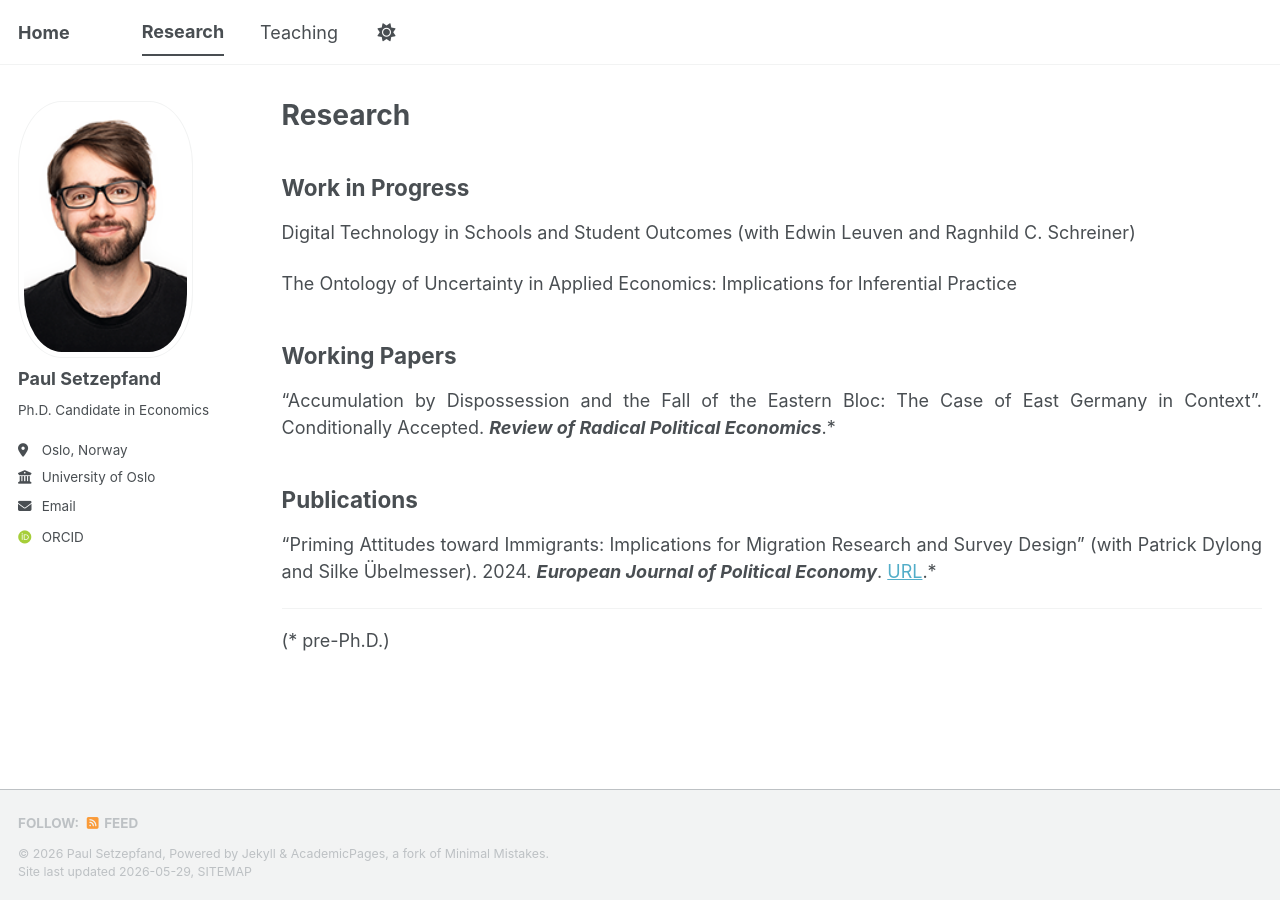
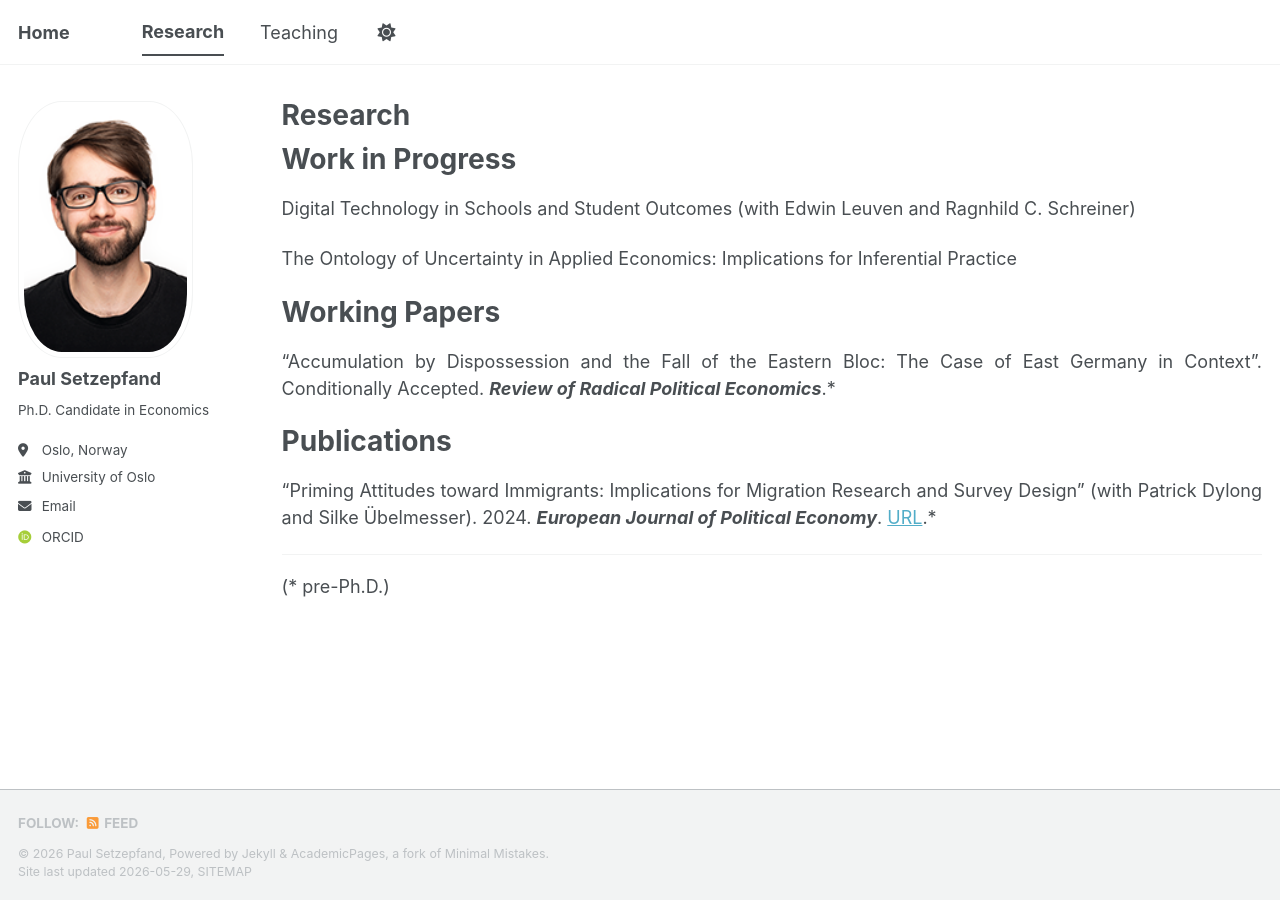
Before and after one commit to paulsetzepfand/paulsetzepfand.github.io, a Jekyll site: the page built from _pages/research.md, in a window 1280 px wide. Built offline with Jekyll 4.4.1, drawn with Linux system fonts in a browser that asks for light colours; some web fonts are replaced; a script bundle is joined from its source files by our own code; library files that are not in the unit come from our copies.

```diff
--- a/_pages/research.md
+++ b/_pages/research.md
@@ -5,7 +5,7 @@ author_profile: true
 layout: archive
 ---
 
-## Work in Progress
+# Work in Progress
 
 <div style="text-align: justify;" markdown="1">
 
@@ -15,7 +15,7 @@ The Ontology of Uncertainty in Applied Economics: Implications for Inferential P
 
 </div>
 
-## Working Papers
+# Working Papers
 
 <div style="text-align: justify;" markdown="1">
 
@@ -23,7 +23,7 @@ The Ontology of Uncertainty in Applied Economics: Implications for Inferential P
 
 </div>
 
-## Publications
+# Publications
 
 <div style="text-align: justify;" markdown="1">
 
```
